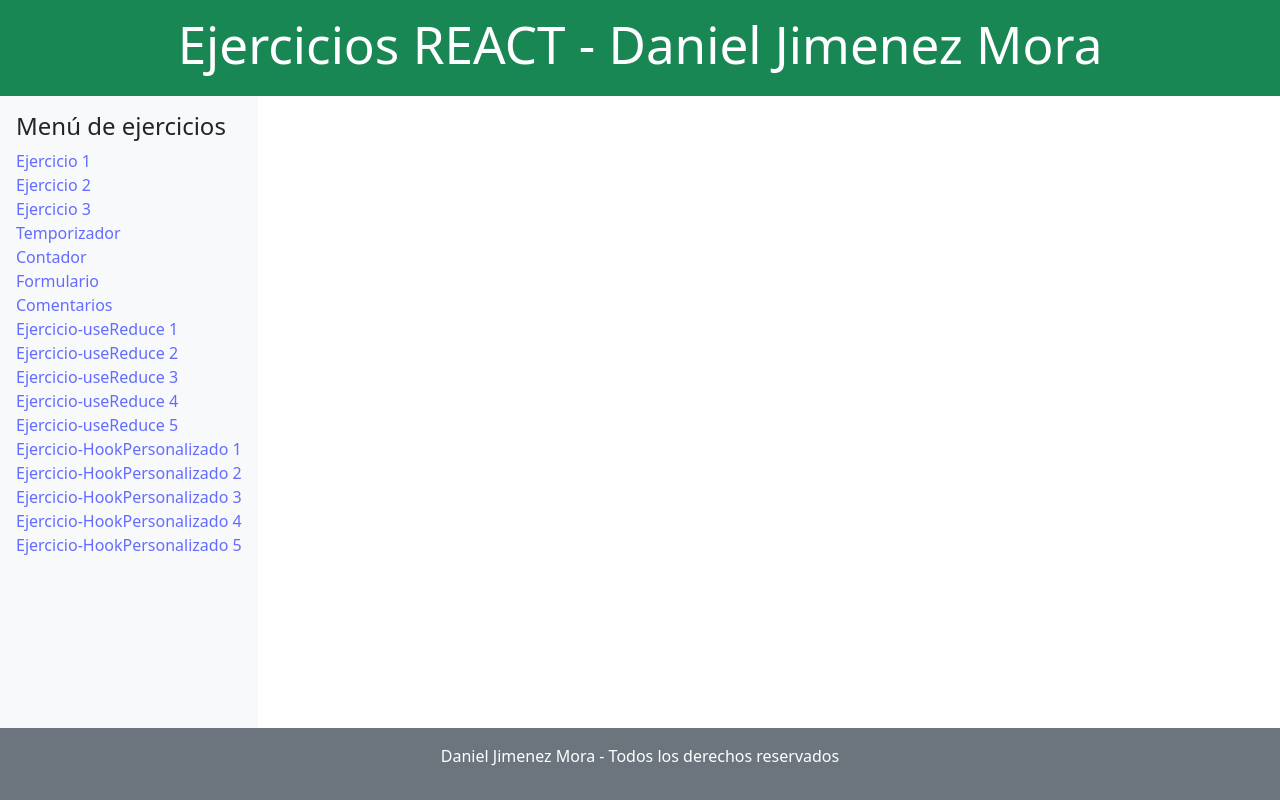
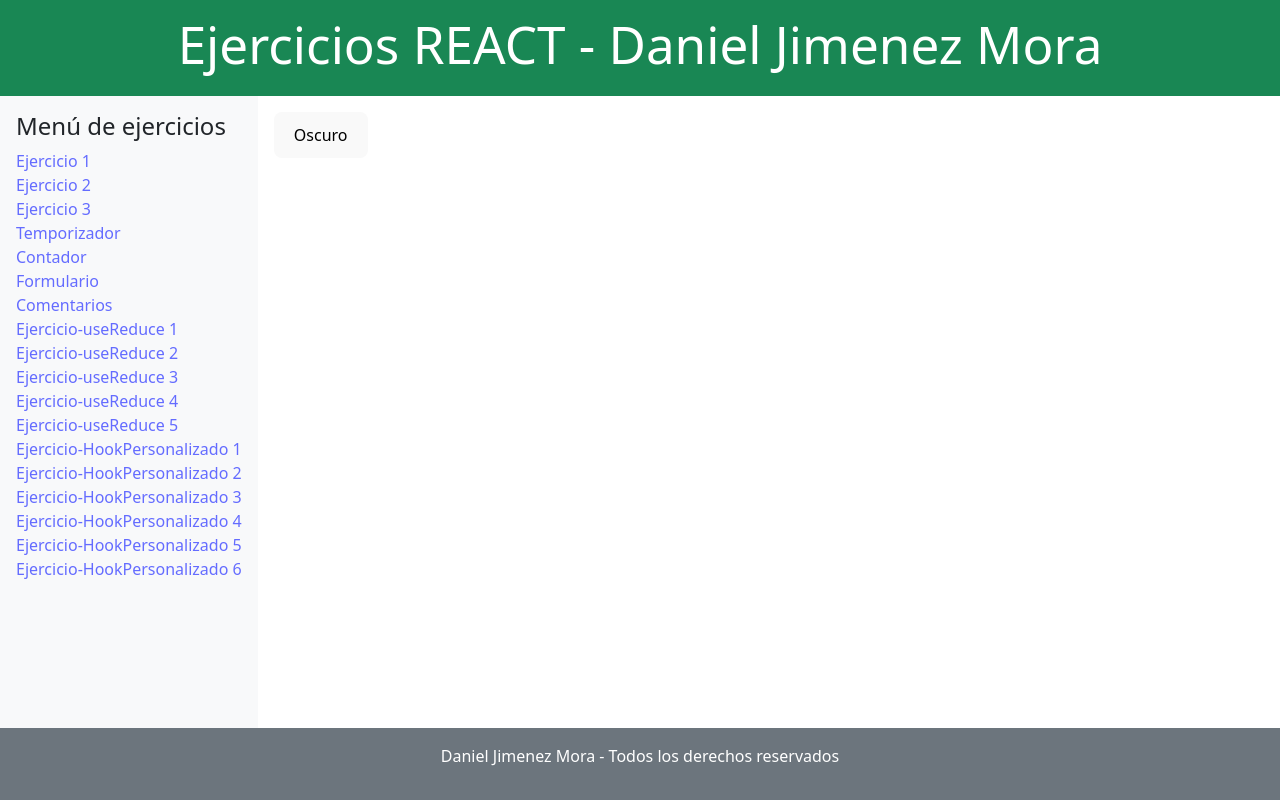
Before and after one commit to djimenez25/Ejercicios_REACT, a React (Vite) app: page /hook6 in a window 1280 px wide. Built offline with nearby package versions, Linux system fonts and the light colour scheme.

Commit message:
Commit hookPersonalizados

```diff
--- a/src/App.jsx
+++ b/src/App.jsx
@@ -20,6 +20,7 @@ import { HookPersonalizado2 } from "./ejercicios/hookPersonalizado2";
 import { HookPersonalizado3 } from "./ejercicios/HookPersonalizado3";
 import { HookPersonalizado4 } from "./ejercicios/HookPersonalizado4";
 import { HookPersonalizado5 } from "./ejercicios/HookPersonalizado5";
+import { HookPersonalizado6 } from "./ejercicios/HookPersonalizado6";
 
 function App() {
   return (
@@ -113,10 +114,15 @@ function App() {
                 Ejercicio-HookPersonalizado 5
               </Link>
             </li>
+            <li>
+              <Link to='/hook6' className='text-decoration-none'>
+                Ejercicio-HookPersonalizado 6
+              </Link>
+            </li>
           </ul>
         </nav>
 
-        <main className='flex-grow-1 p-3 bg-white'>
+        <main className='flex-grow-1 p-3'>
           <Routes>
             <Route path='/ejercicio1' element={<Ejercicio1 />} />
             <Route path='/ejercicio2' element={<Ejercicio2 />} />
@@ -135,6 +141,7 @@ function App() {
             <Route path='/hook3' element={<HookPersonalizado3 />} />
             <Route path='/hook4' element={<HookPersonalizado4 />} />
             <Route path='/hook5' element={<HookPersonalizado5 />} />
+            <Route path='/hook6' element={<HookPersonalizado6 />} />
           </Routes>
         </main>
       </BrowserRouter>
--- /dev/null
+++ b/src/ejercicios/HookPersonalizado6.jsx
@@ -0,0 +1,12 @@
+import { useTheme } from "../hooks/useTheme";
+
+export function HookPersonalizado6() {
+  const { theme, toggleTheme } = useTheme();
+  return (
+    <>
+      <button onClick={toggleTheme}>
+        {theme === "light" ? "Oscuro" : "Claro"}
+      </button>
+    </>
+  );
+}
--- /dev/null
+++ b/src/hooks/useTheme.jsx
@@ -0,0 +1,15 @@
+import { useEffect, useState } from "react";
+
+export function useTheme() {
+  const [theme, setTheme] = useState("light");
+
+  useEffect(() => {
+    document.body.style.backgroundColor = theme === "light" ? "white" : "black";
+  }, [theme]);
+
+  const toggleTheme = () => {
+    setTheme((prevTheme) => (prevTheme === "light" ? "dark" : "light"));
+  };
+
+  return { theme, toggleTheme };
+}
```
